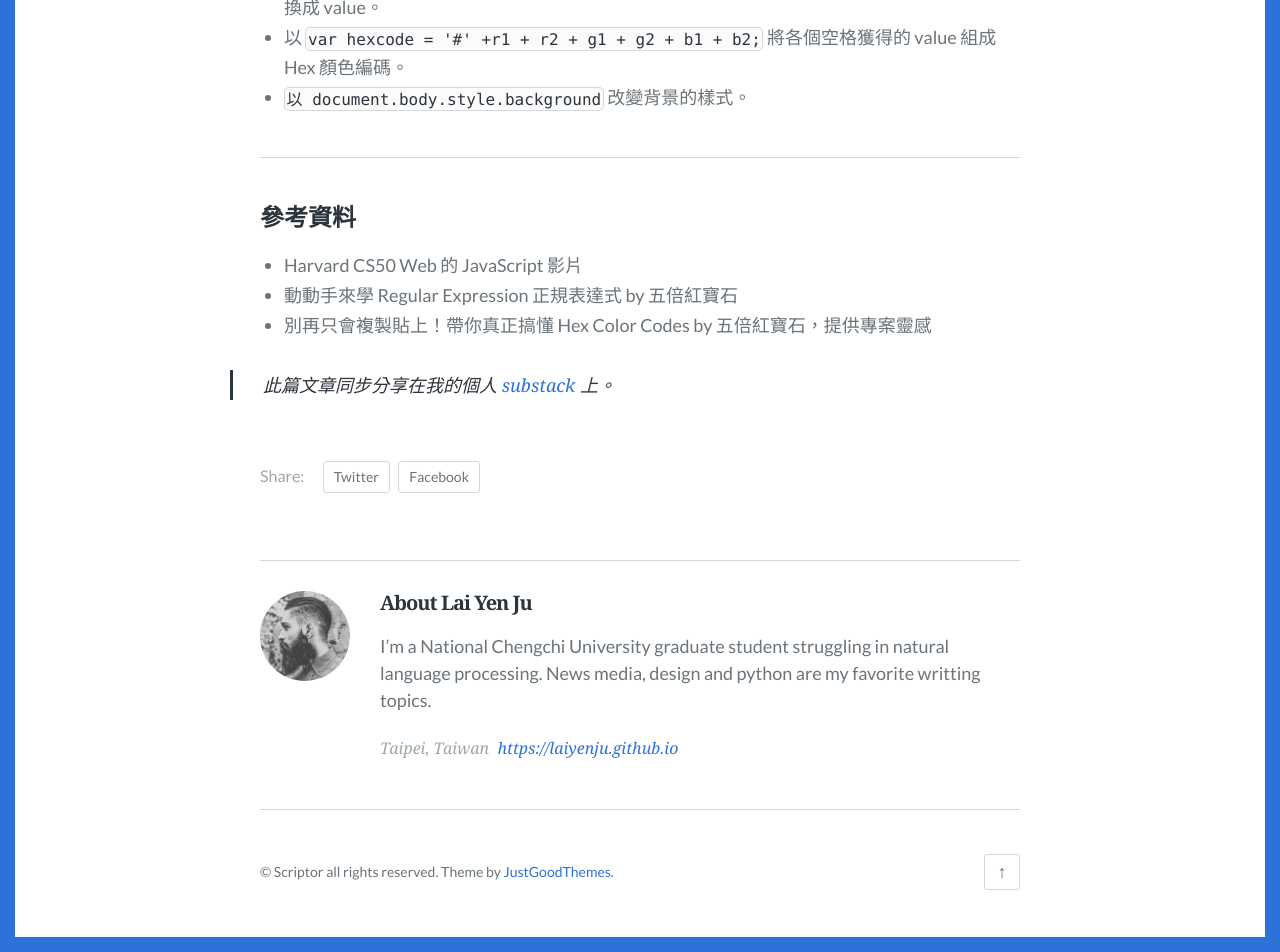
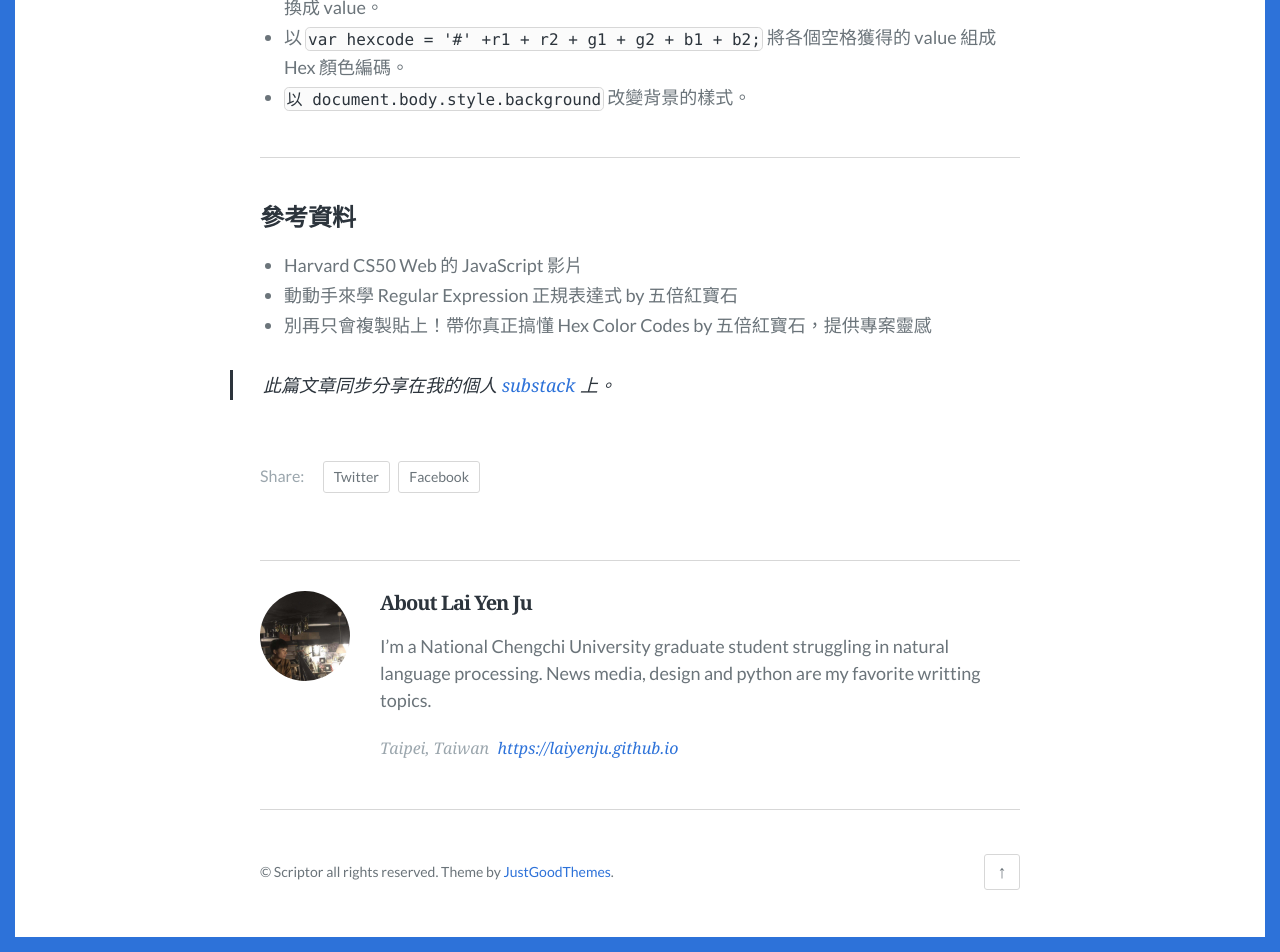
Before and after one commit to laiyenju/laiyenju.github.io, a Jekyll site: the page built from _posts/2020-01-18-RGB2Hex.md, in a window 1280 px wide. Shown: the part 1849-2801 px from the top of the page. Built offline with Jekyll 4.4.1, drawn with Linux system fonts in a browser that asks for light colours.

Commit message:
Update author.json

```diff
--- a/_data/author.json
+++ b/_data/author.json
@@ -3,5 +3,5 @@
   "bio": "I'm a National Chengchi University graduate student struggling in natural language processing. News media, design and python are my favorite writting topics.",
   "url": "https://laiyenju.github.io",
   "location": "Taipei, Taiwan",
-  "image": "images/author.png"
+  "image": "images/B5BEB015-5C45-4651-B074-E6E83DE99836.jpeg"
 }
```
